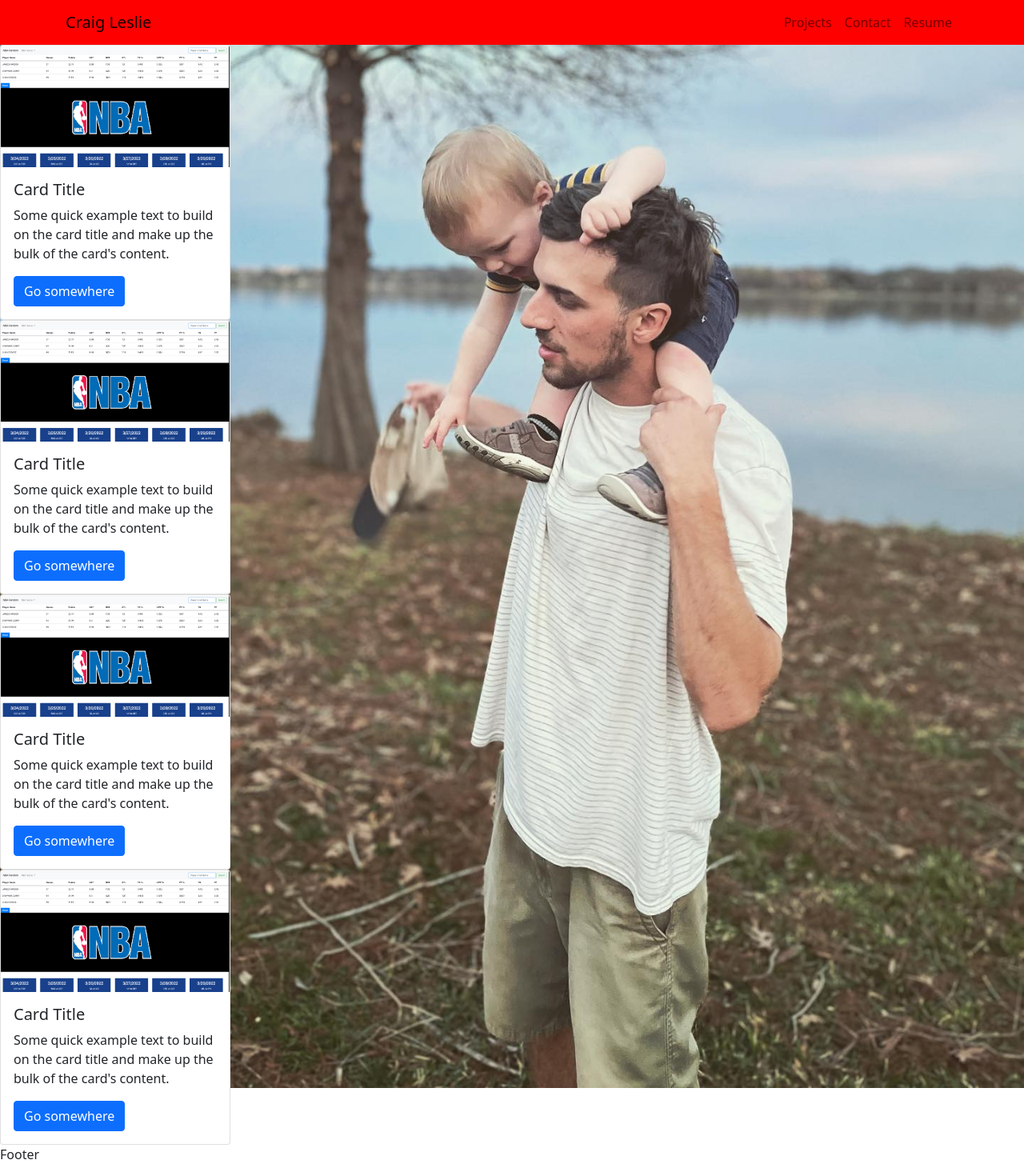
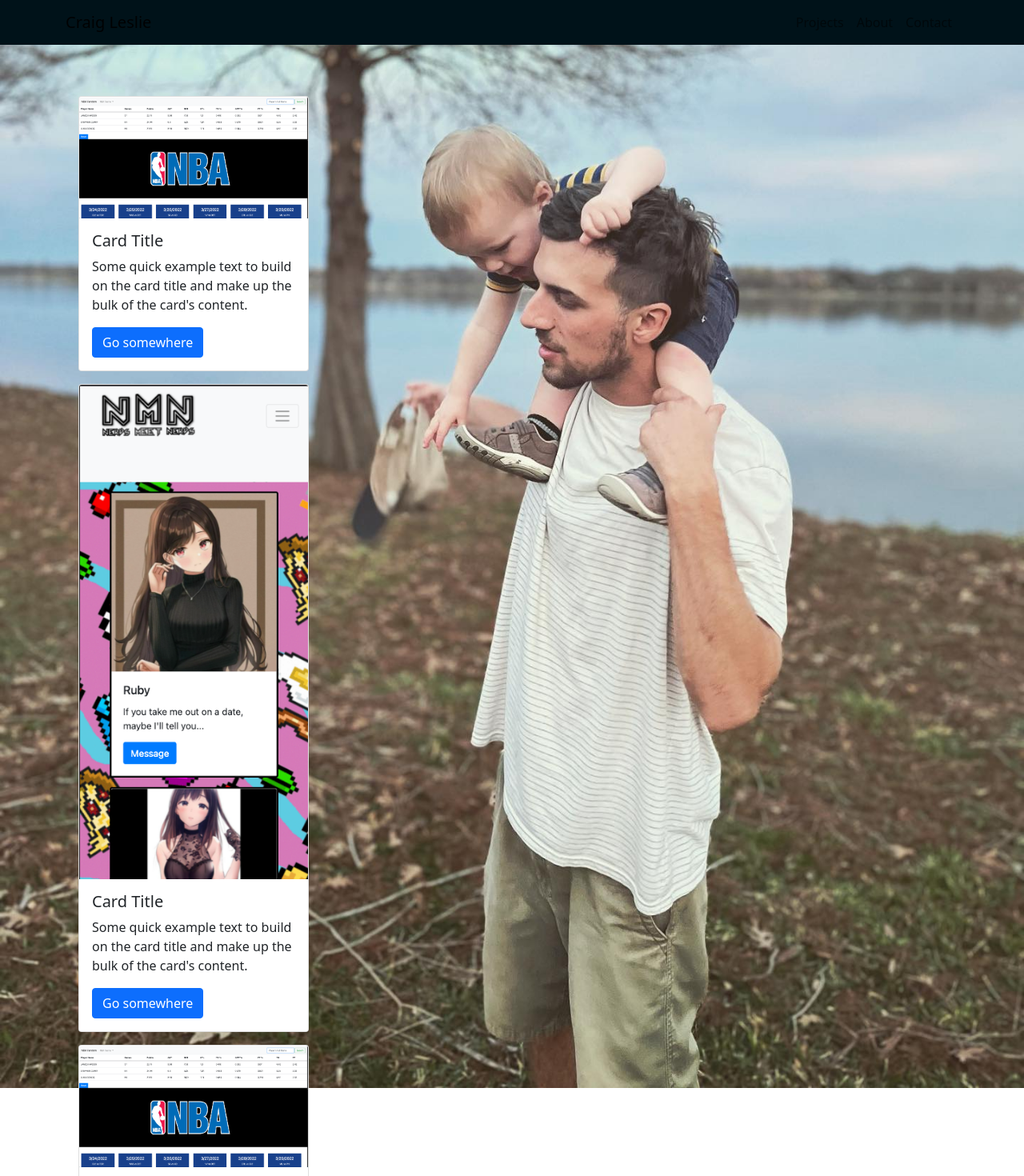
Before and after one commit to 3roses/craig-leslie, a React (Create React App) app: page /projects in a window 1280 px wide. Shown: the top 1470 px of the page at 80% size. Built offline with nearby package versions, Linux system fonts and the light colour scheme.

Commit message:
set up routes

```diff
--- a/package.json
+++ b/package.json
@@ -10,6 +10,7 @@
     "react": "^18.1.0",
     "react-bootstrap": "^2.3.1",
     "react-dom": "^18.1.0",
+    "react-router-dom": "^6.3.0",
     "react-scripts": "5.0.1",
     "web-vitals": "^2.1.4"
   },
--- a/src/App.js
+++ b/src/App.js
@@ -1,17 +1,33 @@
 import Navbar from "./components/Navbar";
 import Home from "./components/Home";
+import About from "./components/About";
 import Footer from "./components/Footer";
-import Projects from "./components/Projects"
+import Projects from "./components/Projects";
+import Contact from "./components/Contact"
+import {
+  BrowserRouter as Router,
+  Routes,
+  Route,
+  Link
+} from "react-router-dom";
 import 'bootstrap/dist/css/bootstrap.min.css';
 
 function App() {
   return (
+
     <div className="App">
-      <Navbar />
-      <Home />
-      <Projects />
-      <Footer />
+      <Router>
+          <Navbar />
+          <Routes>
+            <Route path="/" element={<Home />}/>
+            <Route path="/about" element={<About/>}/>
+            <Route path="/projects" exact element={<Projects/>}/>
+            <Route path="/contact" element={<Contact/>}/>
+          </Routes>
+         <Footer />
+      </Router>
     </div>
+
   );
 }
 
--- /dev/null
+++ b/src/components/Contact.js
@@ -0,0 +1,9 @@
+import React from 'react'
+
+const Contact = () => {
+  return (
+    <div>This is Contact</div>
+  )
+}
+
+export default Contact
--- a/src/components/Navbar.js
+++ b/src/components/Navbar.js
@@ -1,25 +1,20 @@
 import {Navbar, Container, Nav, NavDropdown} from 'react-bootstrap';
-import "./assets/navbar.css"
+import Projects from './Projects';
+import {Link} from 'react-router-dom';
+import "./assets/navbar.css";
 
 const NavbarContent = () => {
   return (
 <section>
     <Navbar className="navStyle" expand="lg">
     <Container>
-        <Navbar.Brand href="#home">Craig Leslie</Navbar.Brand>
+        <Navbar.Brand className="color-me" as={Link} to="/">Craig Leslie</Navbar.Brand>
         <Navbar.Toggle aria-controls="basic-navbar-nav" />
         <Navbar.Collapse id="basic-navbar-nav">
         <Nav className="ms-auto">
-            <Nav.Link href="#link">Projects</Nav.Link>
-            <Nav.Link href="#link">Contact</Nav.Link>
-            <Nav.Link href="#link">Resume</Nav.Link>
-            {/* <NavDropdown title="Dropdown" id="basic-nav-dropdown">
-            <NavDropdown.Item href="#action/3.1">Action</NavDropdown.Item>
-            <NavDropdown.Item href="#action/3.2">Another action</NavDropdown.Item>
-            <NavDropdown.Item href="#action/3.3">Something</NavDropdown.Item>
-            <NavDropdown.Divider />
-            <NavDropdown.Item href="#action/3.4">Separated link</NavDropdown.Item>
-            </NavDropdown> */}
+            <Nav.Link className="color-me" as={Link} to="/projects">Projects</Nav.Link>
+            <Nav.Link className="color-me" as={Link} to="/about">About</Nav.Link>
+            <Nav.Link className="color-me" as={Link} to="/contact">Contact</Nav.Link>
         </Nav>
         </Navbar.Collapse>
     </Container>
--- a/src/components/Projects.js
+++ b/src/components/Projects.js
@@ -1,10 +1,15 @@
 import {Card, Button} from 'react-bootstrap'
-const nba = require('./assets/nba-proj-screenshot.png')
+import './assets/projects.css'
+
+const nba = require('./assets/nba-proj-screenshot.png');
+const nmn = require('./assets/nmnscreenshot.png')
+
 
 const Projects = () => {
   return (
     <>
-        <Card style={{ width: '18rem' }}>
+    <div className = "container center">
+        <Card className="col gap" style={{ width: '18rem' }}>
             <Card.Img variant="top" src={nba} />
             <Card.Body>
                 <Card.Title>Card Title</Card.Title>
@@ -16,7 +21,19 @@ const Projects = () => {
             </Card.Body>
         </Card>
 
-        <Card style={{ width: '18rem' }}>
+        <Card className="col gap" style={{ width: '18rem' }}>
+            <Card.Img variant="top" src={nmn} />
+            <Card.Body>
+                <Card.Title>Card Title</Card.Title>
+                <Card.Text>
+                Some quick example text to build on the card title and make up the bulk of
+                the card's content.
+                </Card.Text>
+                <Button variant="primary">Go somewhere</Button>
+            </Card.Body>
+        </Card>
+
+        <Card className="col gap" style={{ width: '18rem' }}>
             <Card.Img variant="top" src={nba} />
             <Card.Body>
                 <Card.Title>Card Title</Card.Title>
@@ -28,7 +45,7 @@ const Projects = () => {
             </Card.Body>
         </Card>
 
-        <Card style={{ width: '18rem' }}>
+        <Card className="col gap" style={{ width: '18rem' }}>
             <Card.Img variant="top" src={nba} />
             <Card.Body>
                 <Card.Title>Card Title</Card.Title>
@@ -39,18 +56,7 @@ const Projects = () => {
                 <Button variant="primary">Go somewhere</Button>
             </Card.Body>
         </Card>
-
-        <Card style={{ width: '18rem' }}>
-            <Card.Img variant="top" src={nba} />
-            <Card.Body>
-                <Card.Title>Card Title</Card.Title>
-                <Card.Text>
-                Some quick example text to build on the card title and make up the bulk of
-                the card's content.
-                </Card.Text>
-                <Button variant="primary">Go somewhere</Button>
-            </Card.Body>
-        </Card>
+    </div>
     </>
   )
 }
--- a/src/components/assets/navbar.css
+++ b/src/components/assets/navbar.css
@@ -1,8 +1,8 @@
 .navStyle{
-    background-color: red;
-    color: red;
+    background-color: #001219;
+    color: white;
 }
 
-.right{
-    justify-content: end;
+.color-me{
+    color: white;
 }
--- /dev/null
+++ b/src/components/assets/projects.css
@@ -0,0 +1,17 @@
+body{
+    background-color: black;
+}
+
+.gap{
+    margin: 1rem;
+}
+
+.center{
+    margin-left: auto;
+    margin-right: auto;
+    margin-top: 3rem;
+    margin-bottom: 3rem;
+    justify-content: center;
+    align-items: center;
+    overflow-y: scroll;
+}
```
Also changed, not shown: src/components/assets/nmnscreenshot.png (added), 1 other file (tests, documents, lock files or other folders).
